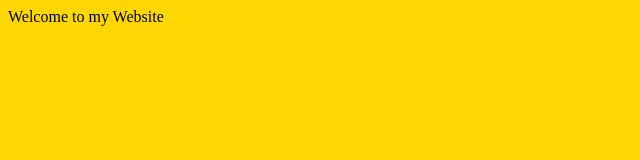
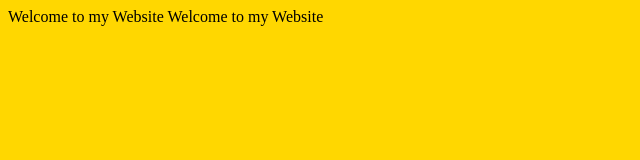
Before and after one commit to gkibria403/mytesting, a plain HTML site: page index.html in a window 1280 px wide. Shown: the whole page, without its empty margins (0-640 px from the left). Drawn offline with Linux system fonts and the light colour scheme.

Commit message:
added another header

```diff
--- a/index.html
+++ b/index.html
@@ -4,5 +4,6 @@
     </head>
     <body bgcolor="gold">
         <p1>Welcome to my Website</p1>
+        <p2>Welcome to my Website</p2>
     </body>
 </html>
```
